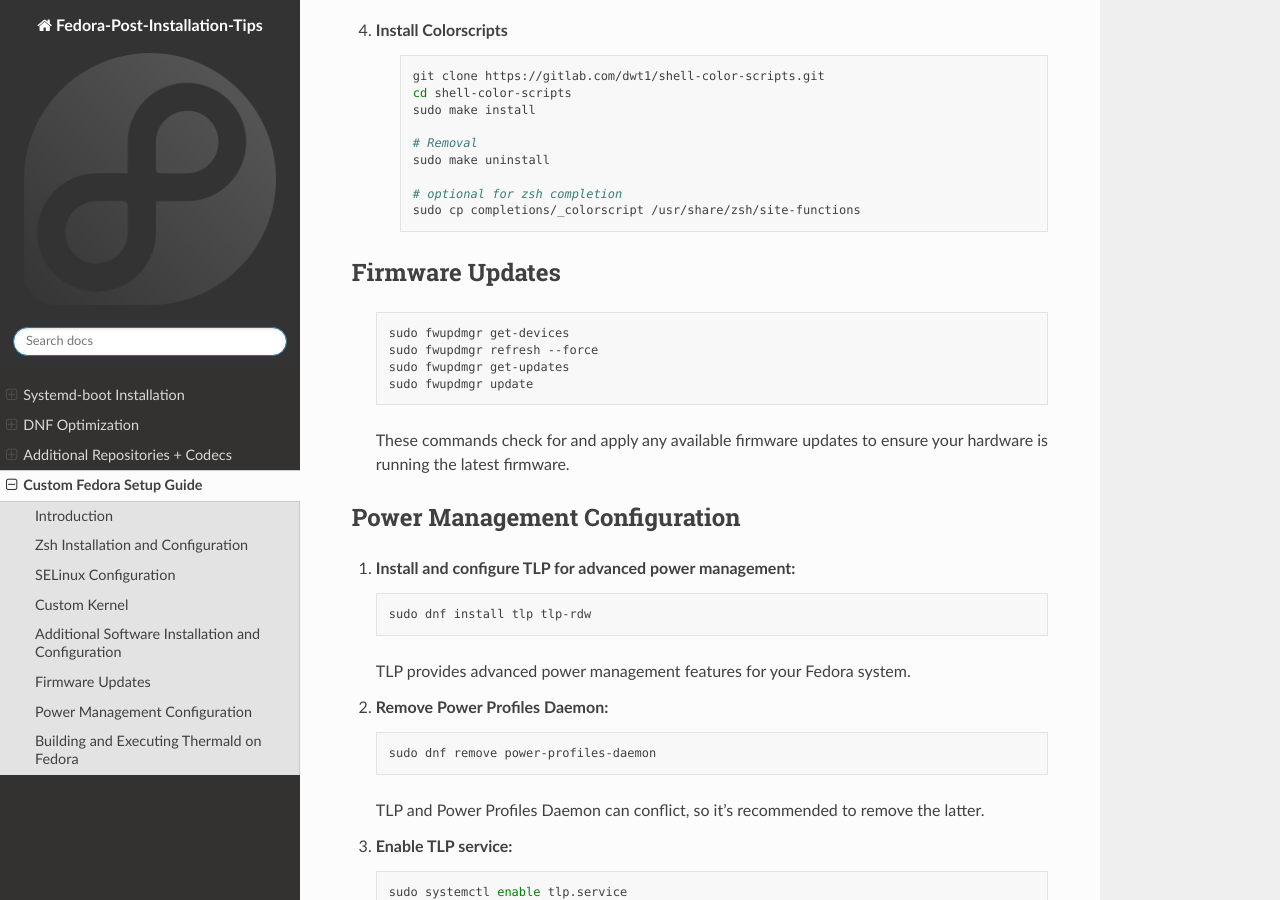
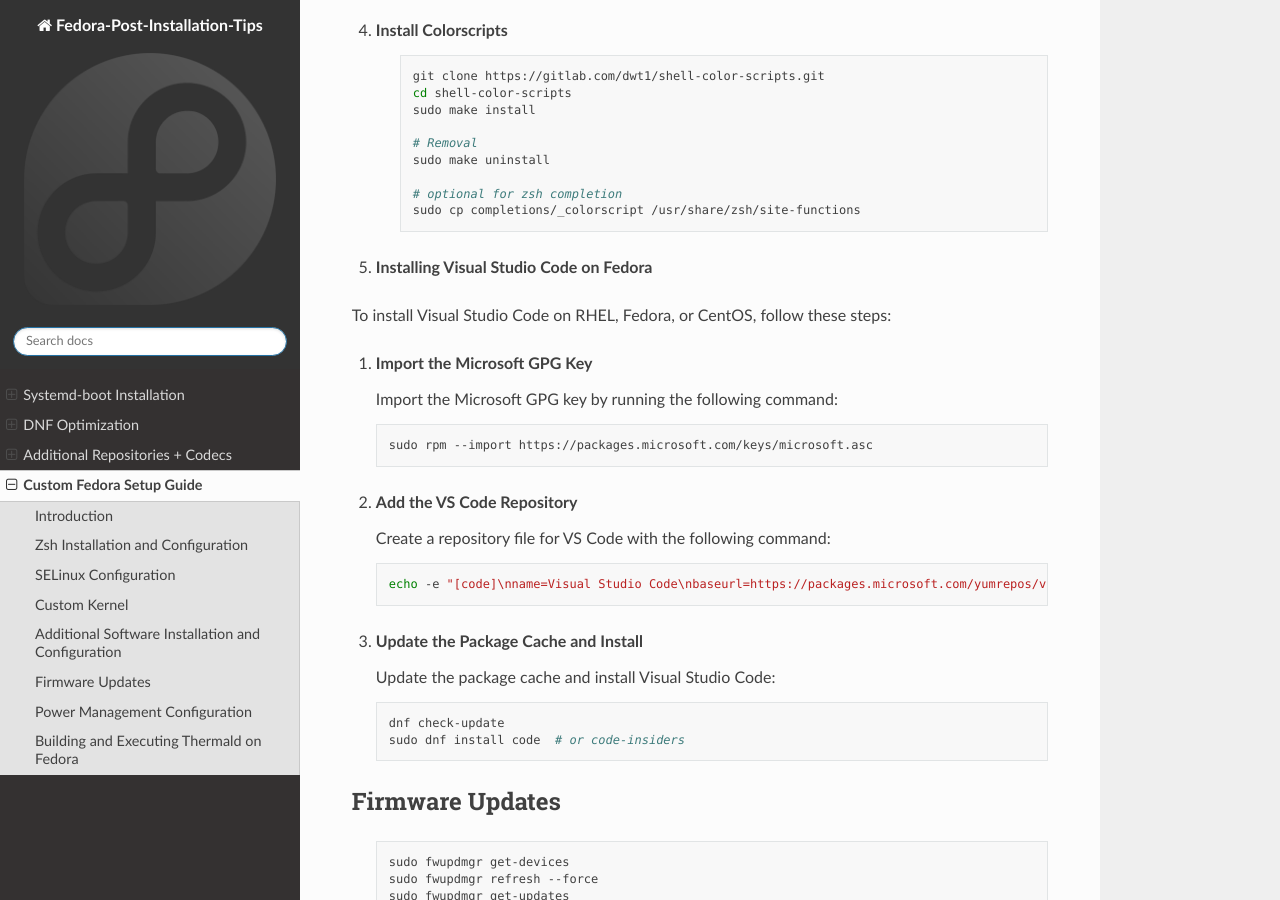
Before and after one commit to Witek3023/Fedora-Post-Installation-Tips, a Sphinx documentation site: the page built from docs/source/personal.rst, in a window 1280 px wide and 900 px high, scrolled down 3102 px. Built offline with Sphinx 7.4.7 and the Read the Docs theme 2.0.0, drawn with Linux system fonts in a browser that asks for light colours.

Commit message:
Update personal.rst

```diff
--- a/docs/source/personal.rst
+++ b/docs/source/personal.rst
@@ -158,6 +158,36 @@
         # optional for zsh completion
         sudo cp completions/_colorscript /usr/share/zsh/site-functions
 
+5. **Installing Visual Studio Code on Fedora**
+
+To install Visual Studio Code on RHEL, Fedora, or CentOS, follow these steps:
+
+1. **Import the Microsoft GPG Key**
+
+   Import the Microsoft GPG key by running the following command:
+
+   .. code-block:: bash
+
+      sudo rpm --import https://packages.microsoft.com/keys/microsoft.asc
+
+2. **Add the VS Code Repository**
+
+   Create a repository file for VS Code with the following command:
+
+   .. code-block:: bash
+
+      echo -e "[code]\nname=Visual Studio Code\nbaseurl=https://packages.microsoft.com/yumrepos/vscode\nenabled=1\ngpgcheck=1\ngpgkey=https://packages.microsoft.com/keys/microsoft.asc" | sudo tee /etc/yum.repos.d/vscode.repo > /dev/null
+
+3. **Update the Package Cache and Install**
+
+   Update the package cache and install Visual Studio Code:
+
+   .. code-block:: bash
+
+      dnf check-update
+      sudo dnf install code  # or code-insiders
+
+
 Firmware Updates
 ----------------
    .. code-block:: shell
```
